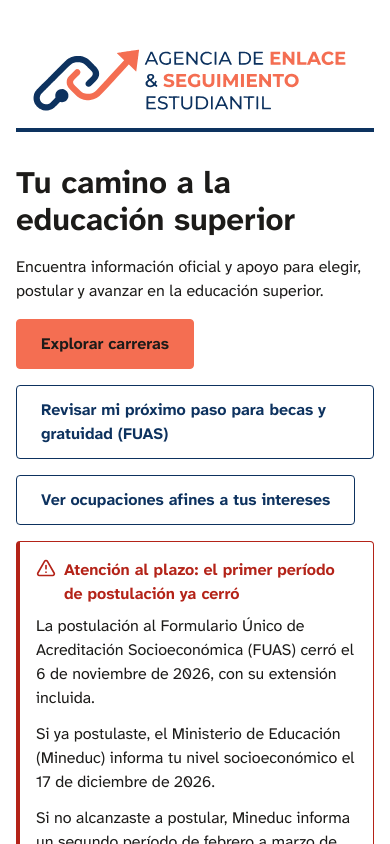
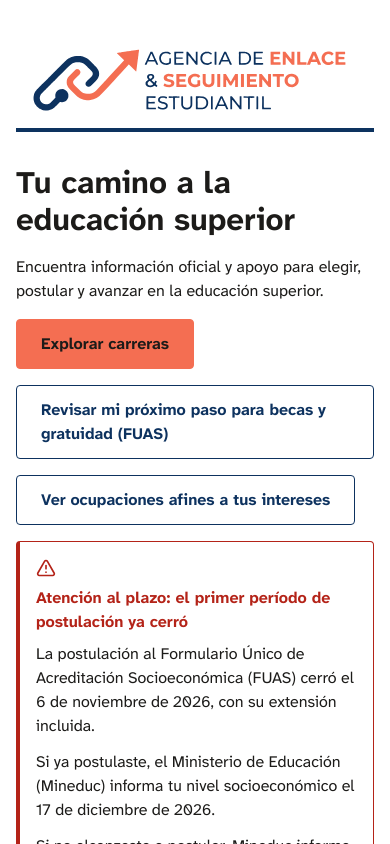
Before and after one commit to AE-SE/Agencia-de-Enlaces-y-Seguimiento-Estudiantil, a Next.js app: page / in a window 390 px wide. Shown: the top 844 px of the page. Built offline with nearby package versions, Linux system fonts and the light colour scheme.

Commit message:
fix: ajusta alertas en zoom extremo

```diff
--- a/app/_componentes/componentes.module.css
+++ b/app/_componentes/componentes.module.css
@@ -87,5 +87,8 @@
   /* Los círculos orientan, pero no son controles: a 200 % pueden encogerse para
      conservar las cuatro estaciones sin desbordar la cabecera. */
   .numero { inline-size: min(100%, var(--objetivo-tactil)); block-size: auto; aspect-ratio: 1; }
+  /* El ícono ocupa una columna en una tarjeta muy angosta. Separarlo del
+     título evita que la última palabra quede contra el borde. */
+  .tituloAviso { flex-direction: column; }
   .resumenMovil { display: block; grid-column: 1 / -1; justify-self: center; color: var(--color-linea-texto); font-size: var(--texto-m1); text-align: center; }
 }
```
